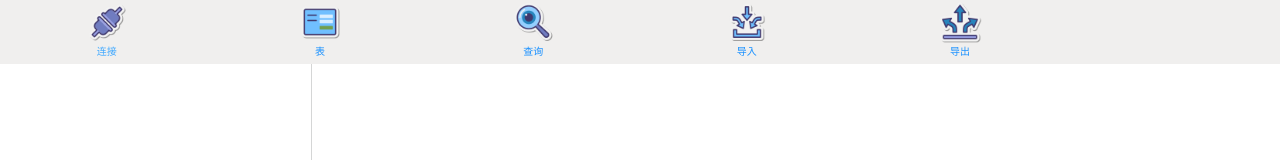
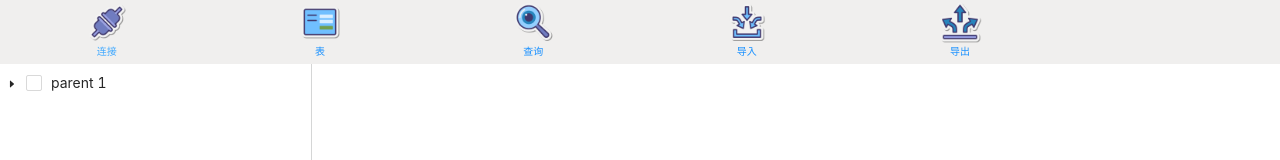
Before and after one commit to xingcxb/ToDb, a Vue app in the folder frontend/JS/: page / in a window 1280 px wide. Shown: the top 160 px of the page. Built offline with nearby package versions, Linux system fonts and the light colour scheme.

Commit message:
feat
tree UI

```diff
--- a/frontend/JS/src/App.vue
+++ b/frontend/JS/src/App.vue
@@ -56,9 +56,20 @@
   <div class="box" ref="box">
     <div class="left">
       <!--左侧div内容-->
+      <a-tree
+          v-model:expandedKeys="expandedKeys"
+          v-model:selectedKeys="selectedKeys"
+          v-model:checkedKeys="checkedKeys"
+          checkable
+          :tree-data="treeData"
+      >
+        <template #title="{ title, key }">
+          <span v-if="key === '0-0-1-0'" style="color: #1890ff">{{ title }}</span>
+          <template v-else>{{ title }}</template>
+        </template>
+      </a-tree>
     </div>
     <div class="resize" @mousedown="handleMouseMoveLine">
-
     </div>
     <div class="mid">
       <!--右侧div内容-->
@@ -67,6 +78,33 @@
 </template>
 
 <script setup>
+import { defineComponent, ref, watch } from 'vue';
+const treeData = [{
+  title: 'parent 1',
+  key: '0-0',
+  children: [{
+    title: 'parent 1-0',
+    key: '0-0-0',
+    disabled: true,
+    children: [{
+      title: 'leaf',
+      key: '0-0-0-0',
+      disableCheckbox: true,
+    }, {
+      title: 'leaf',
+      key: '0-0-0-1',
+    }],
+  }, {
+    title: 'parent 1-1',
+    key: '0-0-1',
+    children: [{
+      key: '0-0-1-0',
+      title: 'sss',
+    }],
+  }],
+}];
+
+
 //鼠标移动到边线
   function handleMouseMoveLine() {
     var resize = document.getElementsByClassName('resize');
@@ -140,14 +178,14 @@
 
 .left {
   width:calc(25% - 10px);
-  min-height: 500px;
+  min-height: 661px;
   height:100%;
   float: left;
   background: rgba(224, 225, 225, 0);
 }
 
 .resize{
-  min-height: 500px;
+  min-height: 661px;
   height:100%;
   width: 2px;
   float: left;
```
